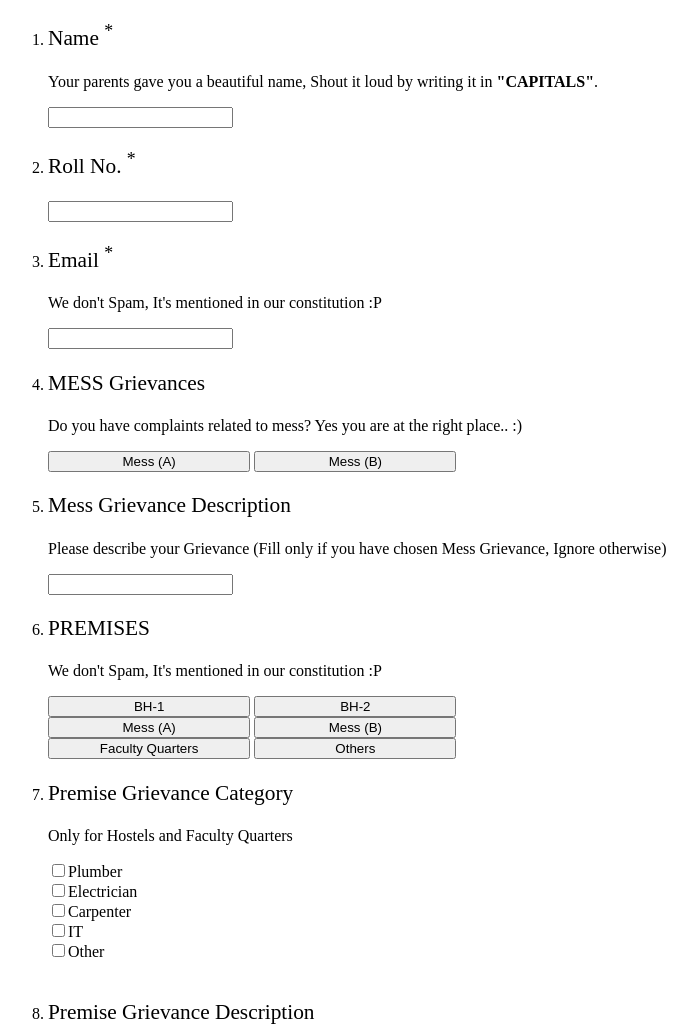
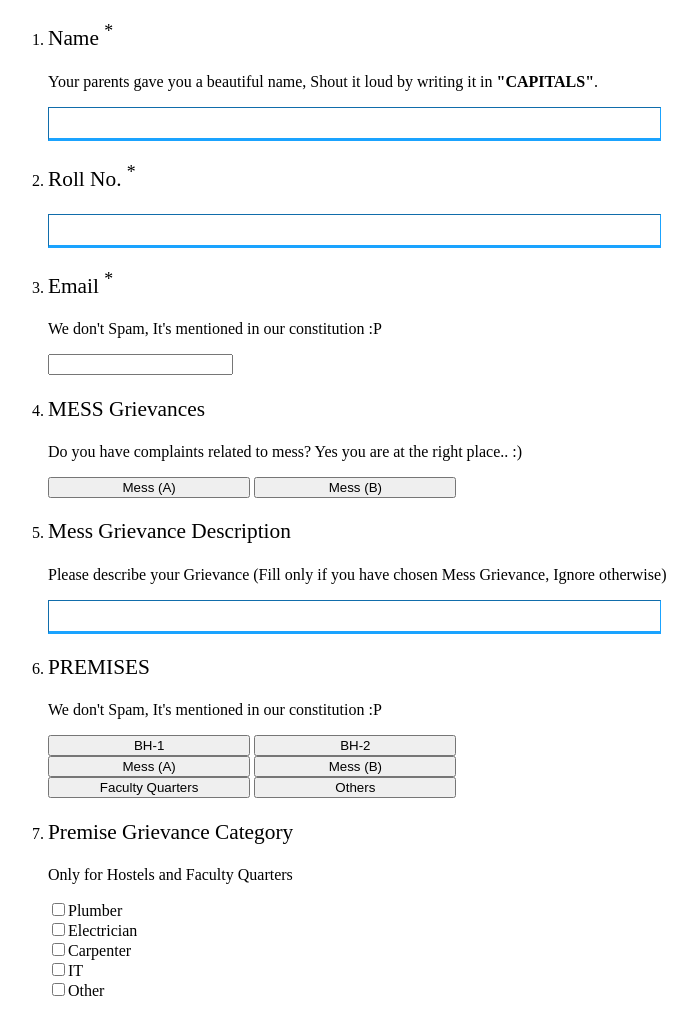
Before and after one commit to OpenSouce-LNMIIT/complaint.lnmiit, a plain HTML site: page index.html in a window 1280 px wide. Shown: the top 1028 px of the page, without its empty margins (200-897 px from the left). Drawn offline with Linux system fonts and the light colour scheme.

Commit message:
css for inputs

```diff
--- a/style.css
+++ b/style.css
@@ -14,3 +14,11 @@ ol {
 input[type="button"]{
 	width: 20%;
 }
+
+input[type="text"] {
+	width: 60%;
+	border-width: 0.5px 0.5px 3px 1px;
+	border-color: #1aa3ff;
+	font-size: 18pt;
+	color: #1aa3ff;
+}
```
